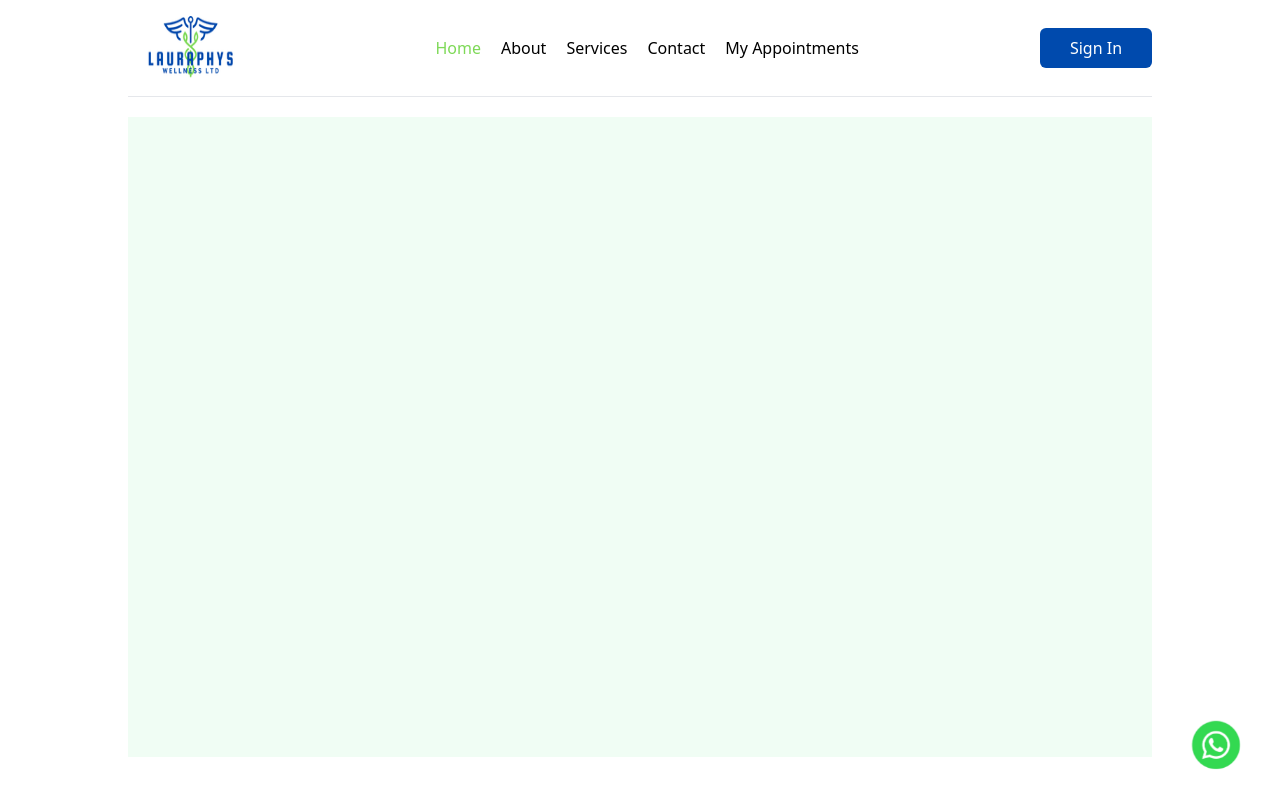
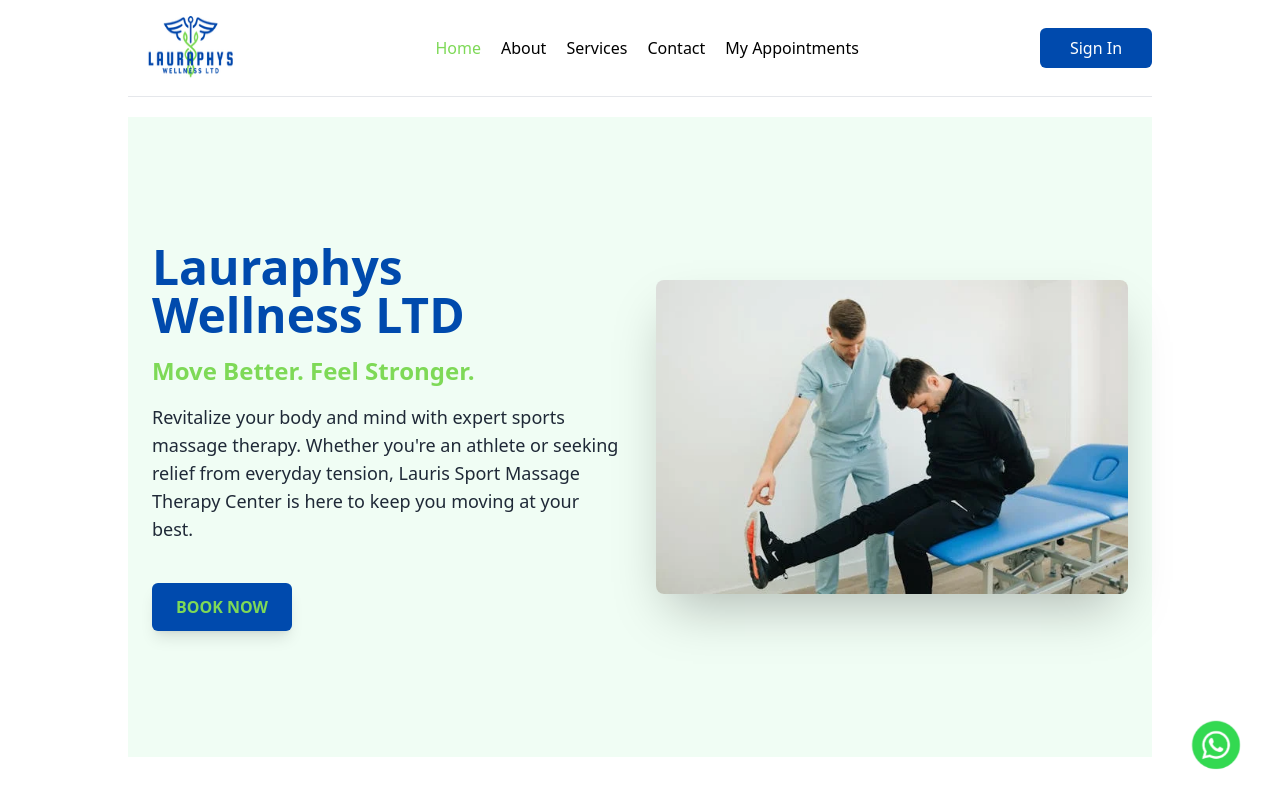
Before and after one commit to amooesther/Lauris_sport_massage, a React (Vite) app: page / in a window 1280 px wide. Shown: the top 800 px of the page. Built offline with nearby package versions, Linux system fonts and the light colour scheme; no server answers.

Commit message:
address update

```diff
--- a/index.html
+++ b/index.html
@@ -2,9 +2,51 @@
 <html lang="en">
   <head>
     <meta charset="UTF-8" />
-    <link rel="icon" type="image/svg+xml" href="/public//Lauris.png" />
+    <link rel="icon" type="image/svg+xml" href="/public/Lauris.png" />
     <meta name="viewport" content="width=device-width, initial-scale=1.0" />
-    <title>Lauris Sport Massage Therapy</title>
+
+    <!-- Primary Meta Tags -->
+    <title>Lauris Sport Massage Therapy | Expert Physiotherapy Services</title>
+    <meta name="description" content="Lauris Sport Massage Therapy offers expert physiotherapy and rehabilitation services tailored to athletes and individuals seeking relief from pain and stress. Visit us for a rejuvenating experience!" />
+    <meta name="keywords" content="Lauris Sport Massage Therapy, physiotherapy, rehabilitation, massage therapy, sports therapy, pain relief, stress relief" />
+    <meta name="author" content="Lauris Sport Massage Therapy" />
+
+    <!-- Open Graph / Facebook -->
+    <meta property="og:title" content="Lauris Sport Massage Therapy | Expert Physiotherapy Services" />
+    <meta property="og:description" content="Lauris Sport Massage Therapy offers expert physiotherapy and rehabilitation services tailored to athletes and individuals seeking relief from pain and stress. Visit us for a rejuvenating experience!" />
+    <meta property="og:image" content="/public/Lauris.png" />
+    <meta property="og:url" content="https://www.laurissportmassage.com" />
+    <meta property="og:type" content="website" />
+
+    <!-- Twitter -->
+    <meta name="twitter:card" content="summary_large_image" />
+    <meta name="twitter:title" content="Lauris Sport Massage Therapy | Expert Physiotherapy Services" />
+    <meta name="twitter:description" content="Lauris Sport Massage Therapy offers expert physiotherapy and rehabilitation services tailored to athletes and individuals seeking relief from pain and stress. Visit us for a rejuvenating experience!" />
+    <meta name="twitter:image" content="/public/Lauris.png" />
+
+    <!-- Canonical Link -->
+    <link rel="canonical" href="https://www.laurissportmassage.com" />
+
+    <!-- Schema.org Markup for SEO -->
+    <script type="application/ld+json">
+    {
+      "@context": "https://schema.org",
+      "@type": "Organization",
+      "name": "Lauris Sport Massage Therapy",
+      "url": "https://www.laurissportmassage.com",
+      "logo": "/public/Lauris.png",
+      "description": "Lauris Sport Massage Therapy offers expert physiotherapy and rehabilitation services tailored to athletes and individuals seeking relief from pain and stress.",
+      "sameAs": [
+        "https://www.facebook.com/laurissportmassage",
+        "https://www.instagram.com/laurissportmassage",
+        "https://www.linkedin.com/company/laurissportmassage"
+      ]
+    }
+    </script>
+
+    <!-- Additional SEO Enhancements -->
+    <meta name="robots" content="index, follow" />
+    <meta name="theme-color" content="#2A9D8F" />
   </head>
   <body>
     <div id="root"></div>
--- a/package.json
+++ b/package.json
@@ -20,11 +20,13 @@
     "@headlessui/react": "^2.2.0",
     "@radix-ui/react-dialog": "^1.1.2",
     "@tailwindcss/forms": "^0.5.9",
+    "chart.js": "^4.4.7",
     "firebase": "^11.0.2",
     "framer-motion": "^11.13.5",
     "moment": "^2.30.1",
-    "react": "^19.0.0",
-    "react-dom": "^19.0.0",
+    "react": "^18.3.0",
+    "react-chartjs-2": "^5.2.0",
+    "react-dom": "^18.3.0",
     "react-icon": "^1.0.0",
     "react-icons": "^5.3.0",
     "react-modal": "^3.16.1",
--- a/src/Components/Footer.jsx
+++ b/src/Components/Footer.jsx
@@ -41,9 +41,9 @@
             <div className="flex items-start justify-center md:justify-start gap-4">
               <FaMapMarkerAlt className="w-5 h-5 text-white" />
               <p className="text-center md:text-left">
-                Fox Street, Rothwell, <br />
-                Kettering, Northamptonshire, <br />
-                England, United Kingdom
+                Lauraphys Wellness LTD, <br />
+                Linden Building A, 8-9 Regent Park, <br />
+                Booth Drive, Wellingborough NN8 6GR
               </p>
             </div>
           </div>
--- a/src/Components/Hero.jsx
+++ b/src/Components/Hero.jsx
@@ -55,7 +55,7 @@
           className="text-3xl md:text-5xl font-bold text-primary"
           variants={textVariants}
         >
-          Lauris Sport Massage Therapy
+          Lauraphys Wellness LTD
         </motion.h2>
         <motion.h4
           className="text-xl md:text-2xl font-semibold text-secondary mt-4"
--- a/src/Pages/AboutUs.jsx
+++ b/src/Pages/AboutUs.jsx
@@ -8,12 +8,13 @@
         {/* Text Content */}
         <div className="flex flex-col items-start md:w-1/2 text-center md:text-left">
         <h2 className="text-4xl font-extrabold bg-clip-text text-transparent bg-gradient-to-r from-primary to-secondary mb-4">
-   Lauris Sport Massage Therapy Center
+   Lauraphys Wellness LTD
 </h2>
 
-          <p className="text-lg md:text-xl leading-relaxed mb-4">
-            Your trusted partner in wellness and recovery, nestled in the heart of Fox Street, Rothwell, Kettering, Northamptonshire, England.
-          </p>
+<p className="text-lg md:text-xl leading-relaxed mb-4">
+  Empowering Your Journey to Wellness—Experience Care, Compassion, and Recovery at Lauraphys Wellness LTD, Linden Building A, 8-9 Regent Park, Booth Drive, Wellingborough NN8 6GR.
+</p>
+
 
           {/* Book Now Button */}
           <button className="bg-primary text-white py-3 px-8 rounded-lg font-semibold text-lg hover:scale-105 transform transition-all duration-300">
@@ -68,9 +69,10 @@
           <div className="rounded-tl-[70px] rounded-br-[70px] bg-white p-6 text-center shadow-lg">
             <img src={assets.location_icon} alt="Location Icon" className="mx-auto mb-4" />
             <p className="font-semibold text-lg">Location</p>
-            <p className="text-gray-700">
-              38 Fox Street, Rothwell, Kettering, Northamptonshire, England, United Kingdom
-            </p>
+            <p className="text-center ">
+                Linden Building A, 8-9 Regent Park,
+                Booth Drive, Wellingborough NN8 6GR
+              </p>
           </div>
 
           <div className="rounded-tl-[70px] rounded-br-[70px] bg-white p-6 text-center shadow-lg">
--- a/src/Pages/AdminDashboard.jsx
+++ b/src/Pages/AdminDashboard.jsx
@@ -1,5 +1,5 @@
 import React, { useState, useEffect } from 'react';
-import { db,auth } from '../firebase'; // Ensure this is the correct path
+import { db,auth } from '../firebase';
 import { collection, getDocs, doc, deleteDoc, updateDoc } from 'firebase/firestore';
 import { useAppointments } from '../Context/AppointmentContext';
 import Schedule from './Schedule';
```
Also changed, not shown: 2 other files (tests, documents, lock files or other folders).
